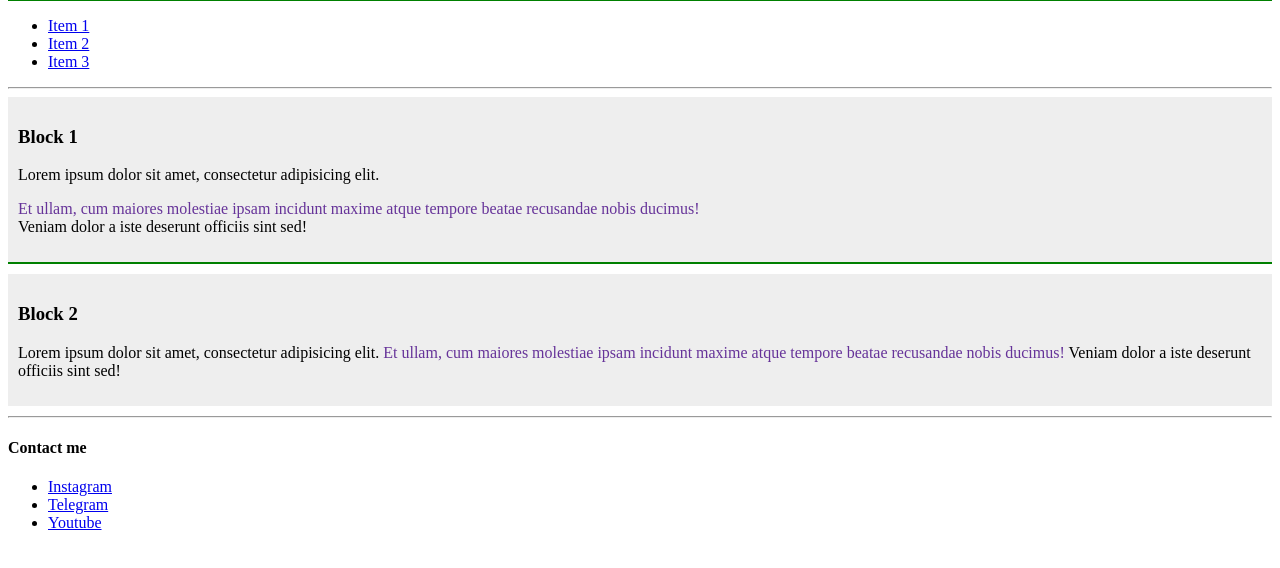
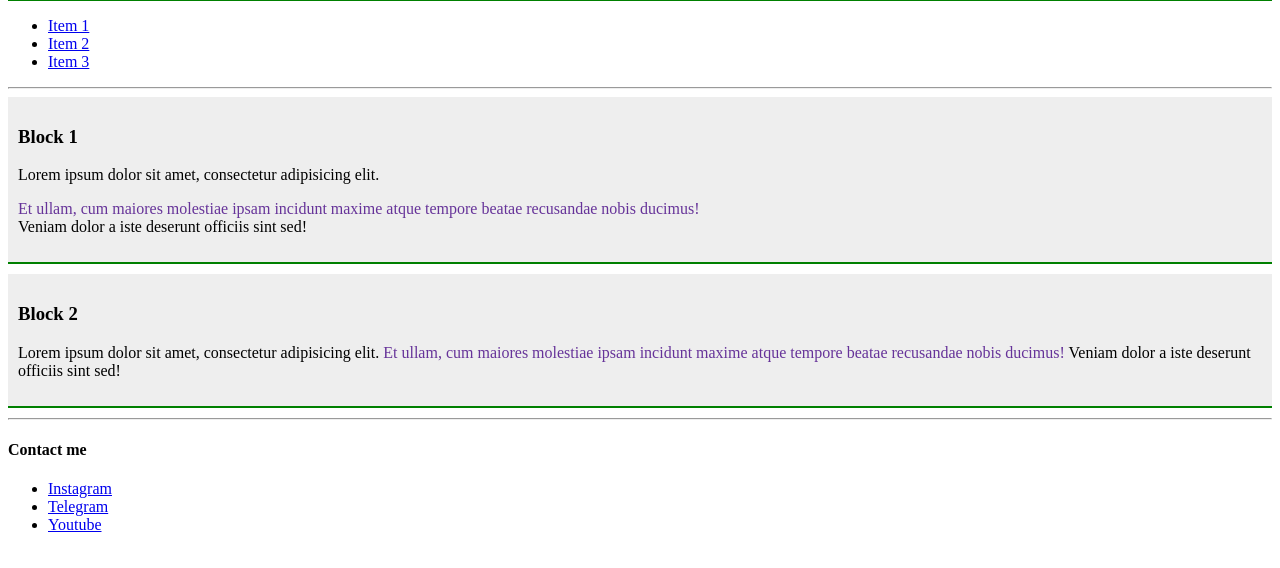
Before and after one commit to OlesyaGuyman/resume, a plain HTML site: page 07_site.html in a window 1280 px wide. Shown: the part 68-636 px from the top of the page. Drawn offline with Linux system fonts and the light colour scheme.

Commit message:
Добавила class header во второй блок, стало зеленая полосочка

```diff
--- a/07_site.html
+++ b/07_site.html
@@ -44,7 +44,7 @@
         </div>  Veniam dolor a iste deserunt officiis sint sed!</p>
     </div>
 
-    <div id="block2" class="card">
+    <div id="block2" class="card header">
         <h3>Block 2</h3>
         <p> Lorem ipsum dolor sit amet, consectetur adipisicing elit. <span class="color">
             Et ullam, cum maiores molestiae ipsam incidunt maxime atque tempore beatae recusandae nobis ducimus!
```
